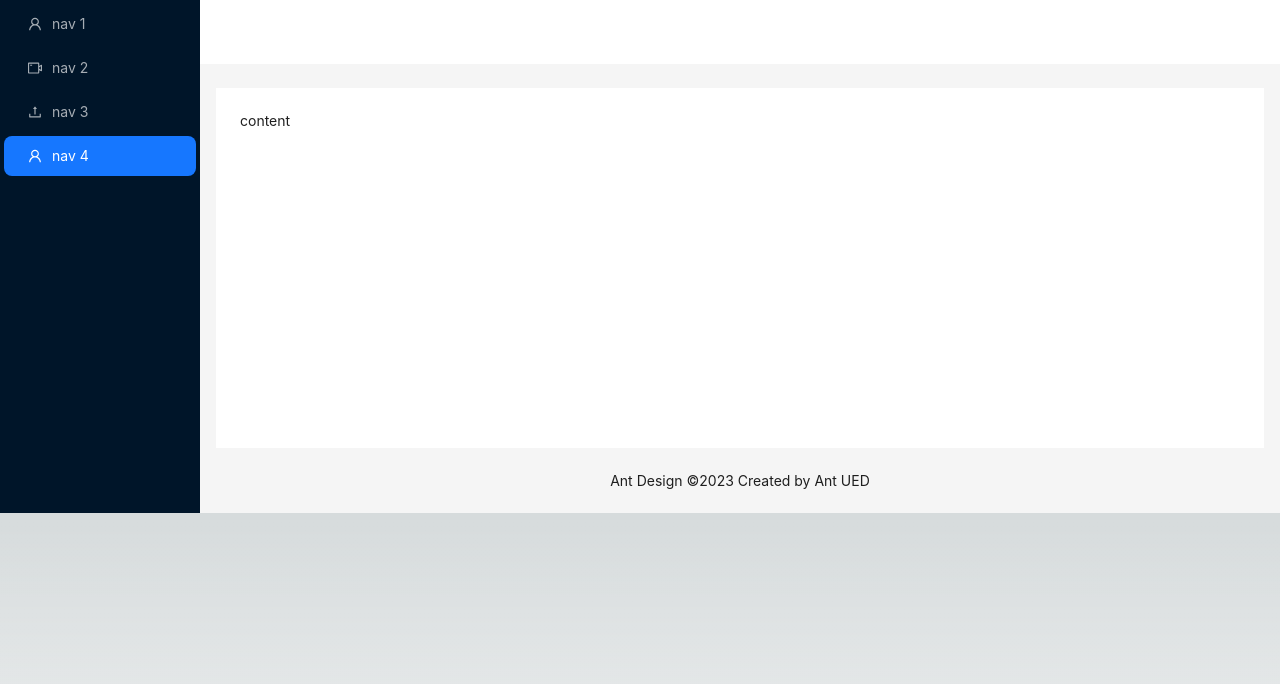
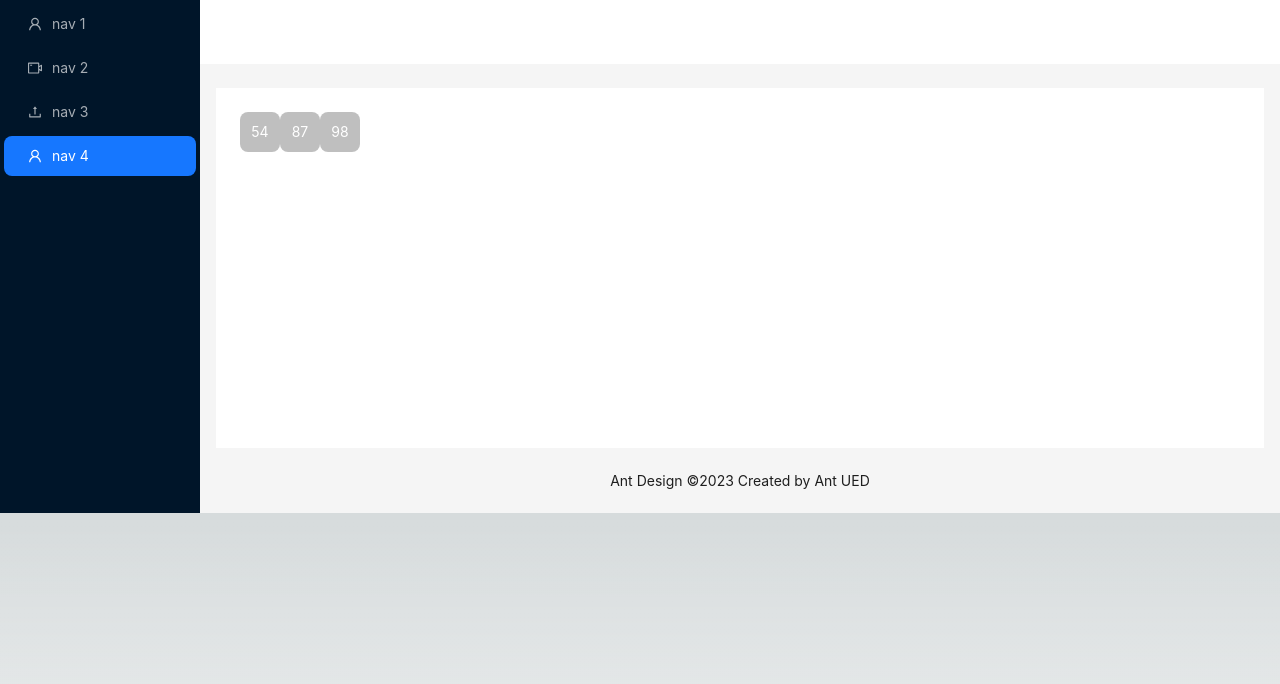
Before and after one commit to Aearsears/explain-lc, a Next.js app: page / in a window 1280 px wide. Shown: the top 684 px of the page. Built offline with nearby package versions, Linux system fonts and the light colour scheme.

Commit message:
add array class

```diff
--- /dev/null
+++ b/src/components/Array.tsx
@@ -0,0 +1,22 @@
+import { Avatar, Badge } from 'antd';
+import React from 'react';
+
+interface AppProps {
+    data: number[];
+}
+
+const Array: React.FC<AppProps> = ({ data }: AppProps) => {
+    const cells = [];
+    for (let i = 0; i < data.length; i++) {
+        cells.push(
+            <Badge>
+                <Avatar shape="square" size="large">
+                    {data[i]}
+                </Avatar>
+            </Badge>
+        );
+    }
+    return <div>{cells}</div>;
+};
+
+export default Array;
--- a/src/components/Layout.tsx
+++ b/src/components/Layout.tsx
@@ -4,7 +4,8 @@ import {
     UserOutlined,
     VideoCameraOutlined
 } from '@ant-design/icons';
-import { Layout, Menu, theme } from 'antd';
+import { Avatar, Badge, Layout, Menu, theme } from 'antd';
+import Array from './Array';
 
 const { Header, Content, Footer, Sider } = Layout;
 
@@ -52,7 +53,7 @@ const MyLayout: React.FC = () => {
                             background: colorBgContainer
                         }}
                     >
-                        content
+                        <Array data={[54, 87, 98]}></Array>
                     </div>
                 </Content>
                 <Footer style={{ textAlign: 'center' }}>
```
